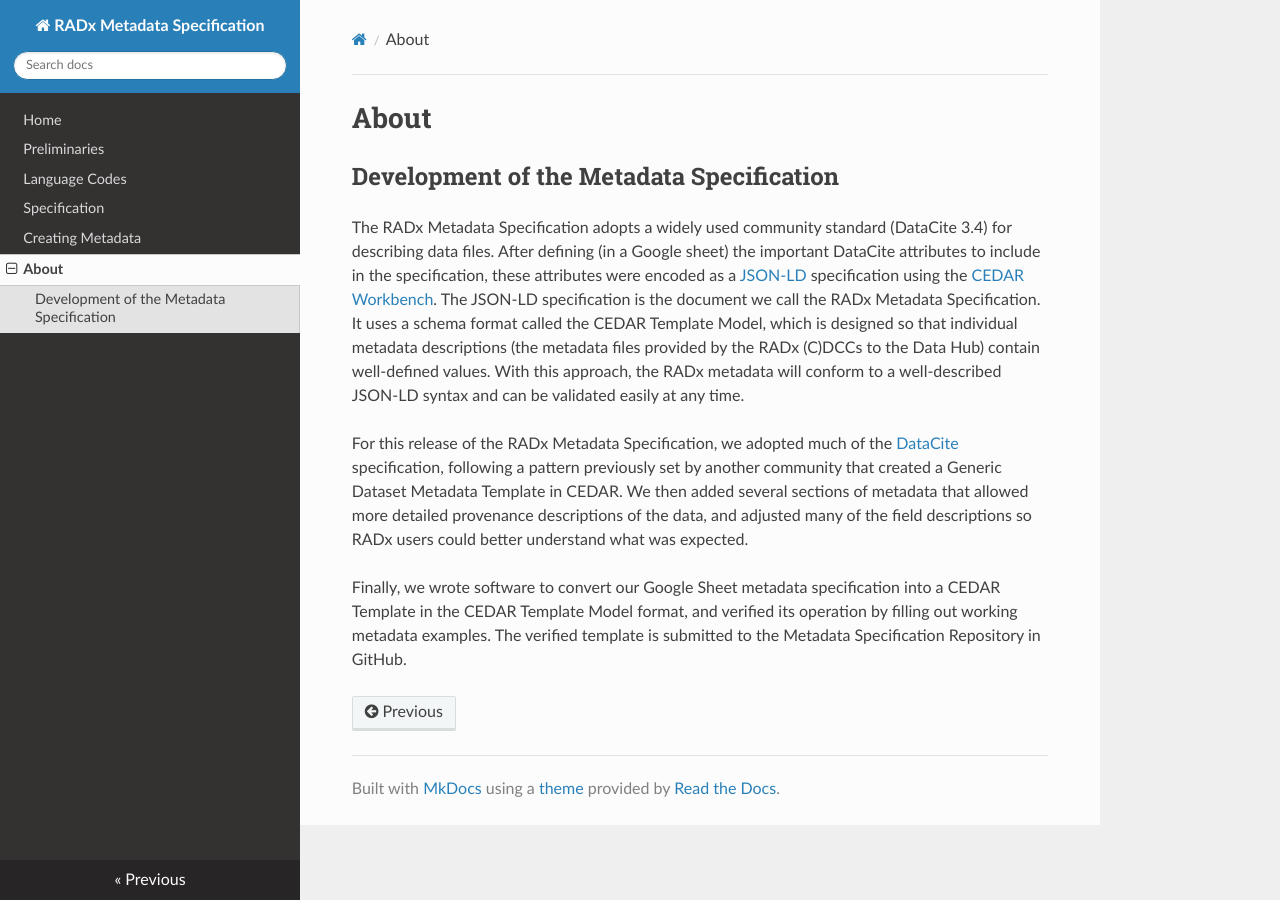
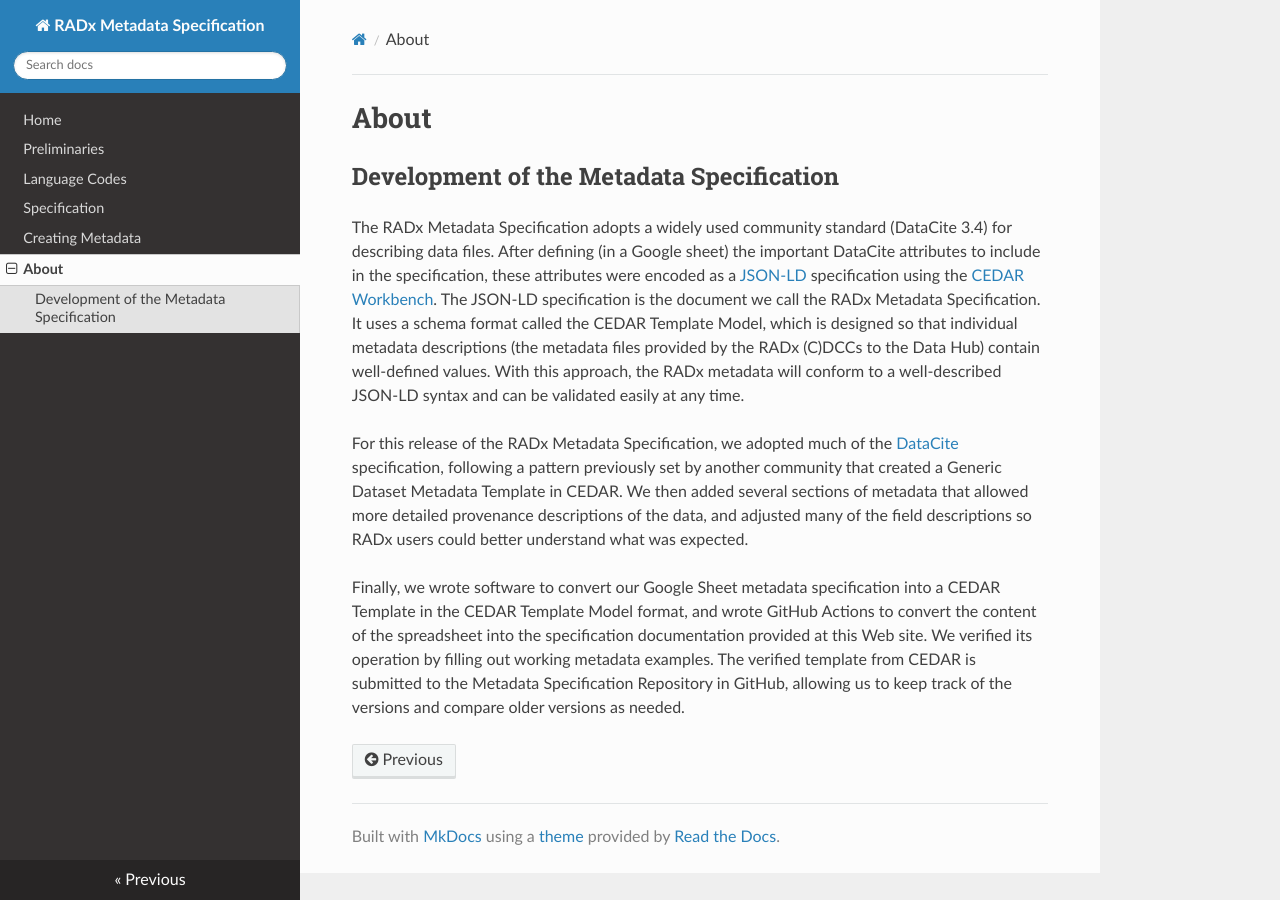
Before and after one commit to RADx/radx-metadata-spec-docs, an MkDocs documentation site: the page built from docs/about.md, in a window 1280 px wide. Built offline with MkDocs 1.6.1, drawn with Linux system fonts in a browser that asks for light colours; nearby versions of some CDN libraries.

```diff
--- a/docs/about.md
+++ b/docs/about.md
@@ -6,4 +6,4 @@ The RADx Metadata Specification adopts a widely used community standard (DataCit
 
 For this release of the RADx Metadata Specification, we adopted much of the [DataCite](https://datacite.org) specification, following a pattern previously set by another community that created a Generic Dataset Metadata Template in CEDAR. We then added several sections of metadata that allowed more detailed provenance descriptions of the data, and adjusted many of the field descriptions so RADx users could better understand what was expected.
 
-Finally, we wrote software to convert our Google Sheet metadata specification into a CEDAR Template in the CEDAR Template Model format, and verified its operation by filling out working metadata examples. The verified template is submitted to the Metadata Specification Repository in GitHub.
+Finally, we wrote software to convert our Google Sheet metadata specification into a CEDAR Template in the CEDAR Template Model format, and wrote GitHub Actions to convert the content of the spreadsheet into the specification documentation provided at this Web site. We verified its operation by filling out working metadata examples. The verified template from CEDAR is submitted to the Metadata Specification Repository in GitHub, allowing us to keep track of the versions and compare older versions as needed.
```
